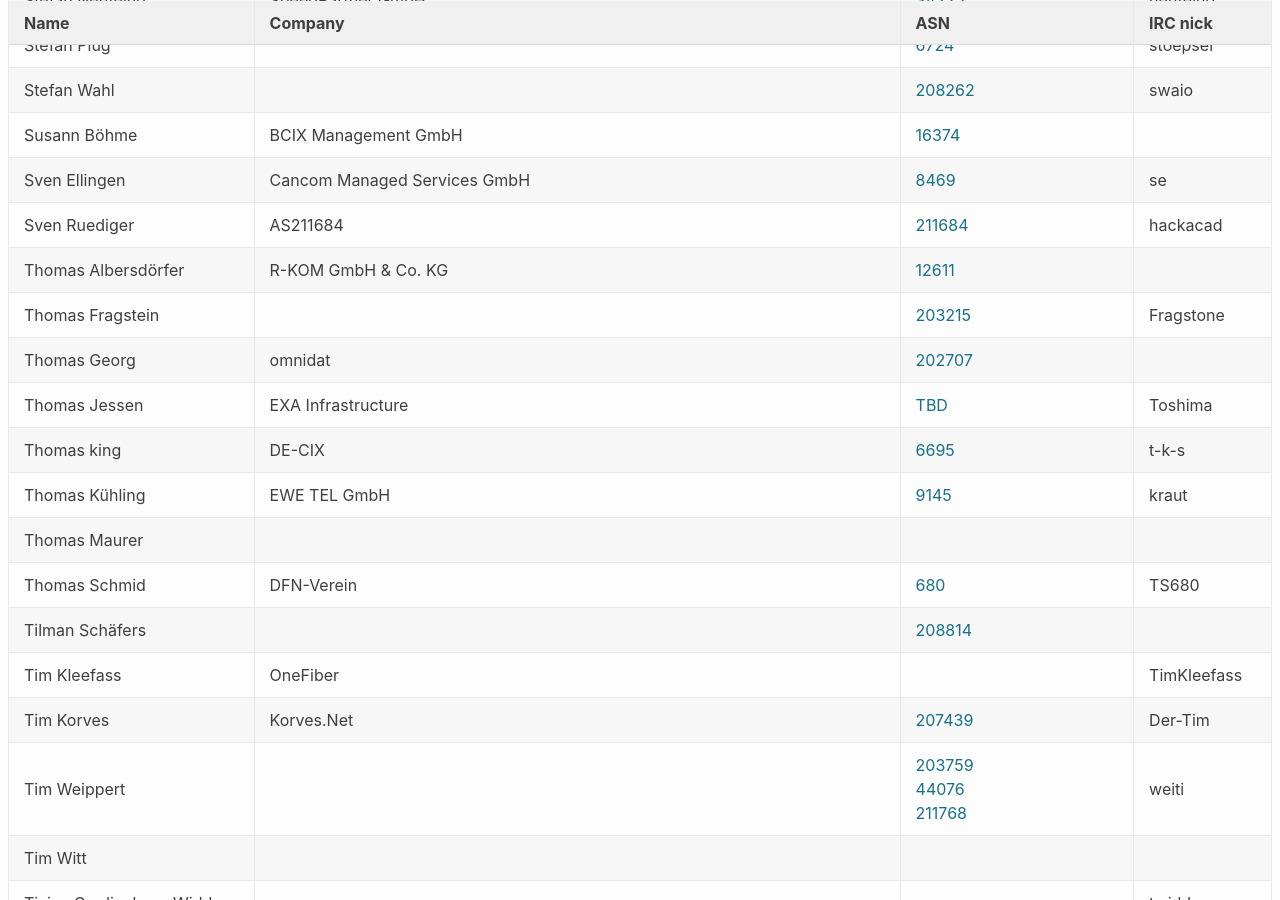
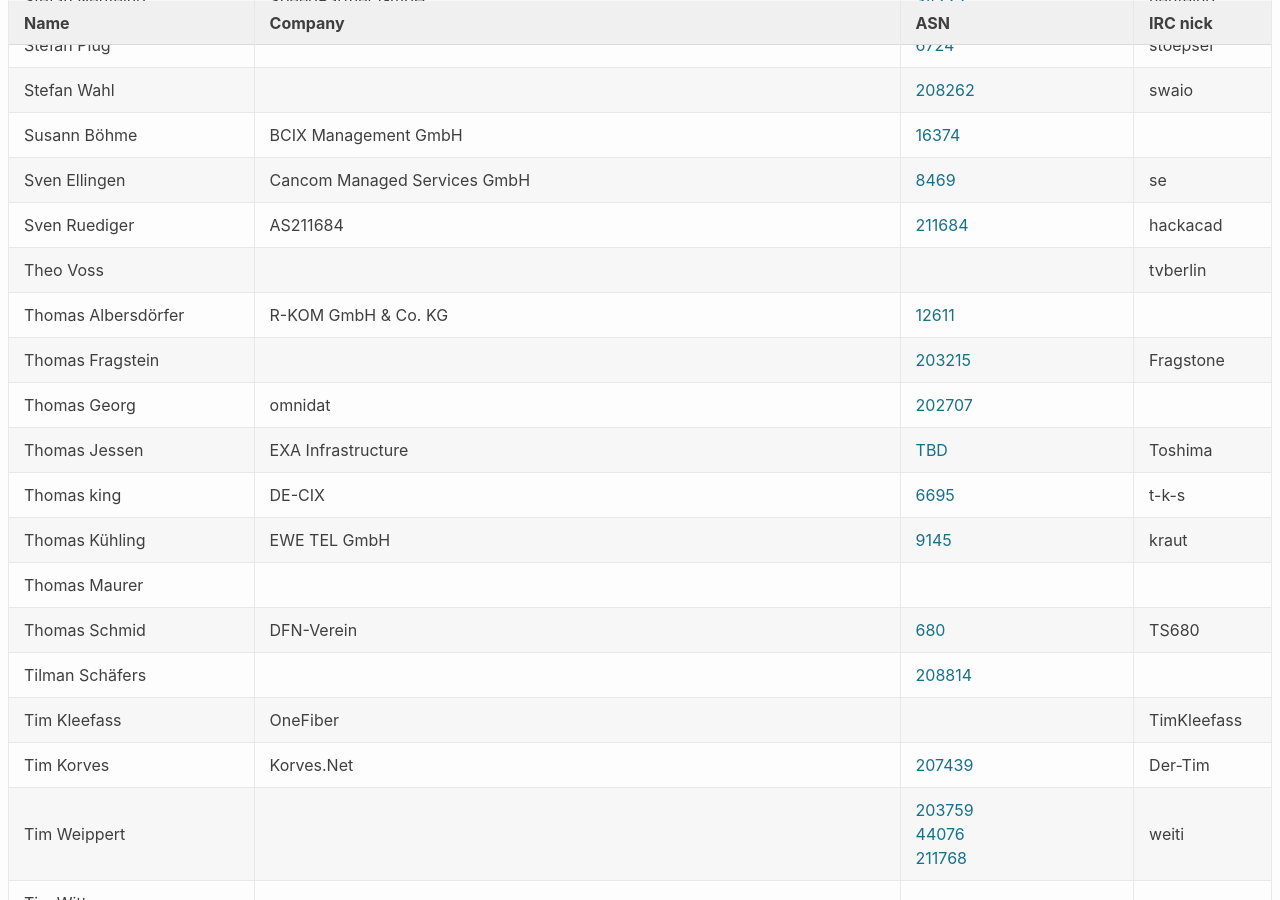
Before and after one commit to denog/pretix-attendeelist, a Jekyll site: the page built from denog13/index.markdown, in a window 1280 px wide and 900 px high, scrolled down 9679 px. Built offline with Jekyll 4.4.1, drawn with Linux system fonts in a browser that asks for light colours.

Commit message:
Latest data: Wed Oct  6 08:12:51 UTC 2021

```diff
--- a/_data/attendees_denog13.json
+++ b/_data/attendees_denog13.json
@@ -1278,6 +1278,12 @@
     "asn": "211684"
   },
   {
+    "name": "Theo Voss",
+    "company": null,
+    "irc": "tvberlin",
+    "asn": null
+  },
+  {
     "name": "Thomas Albersdörfer",
     "company": "R-KOM GmbH & Co. KG",
     "irc": null,
```
